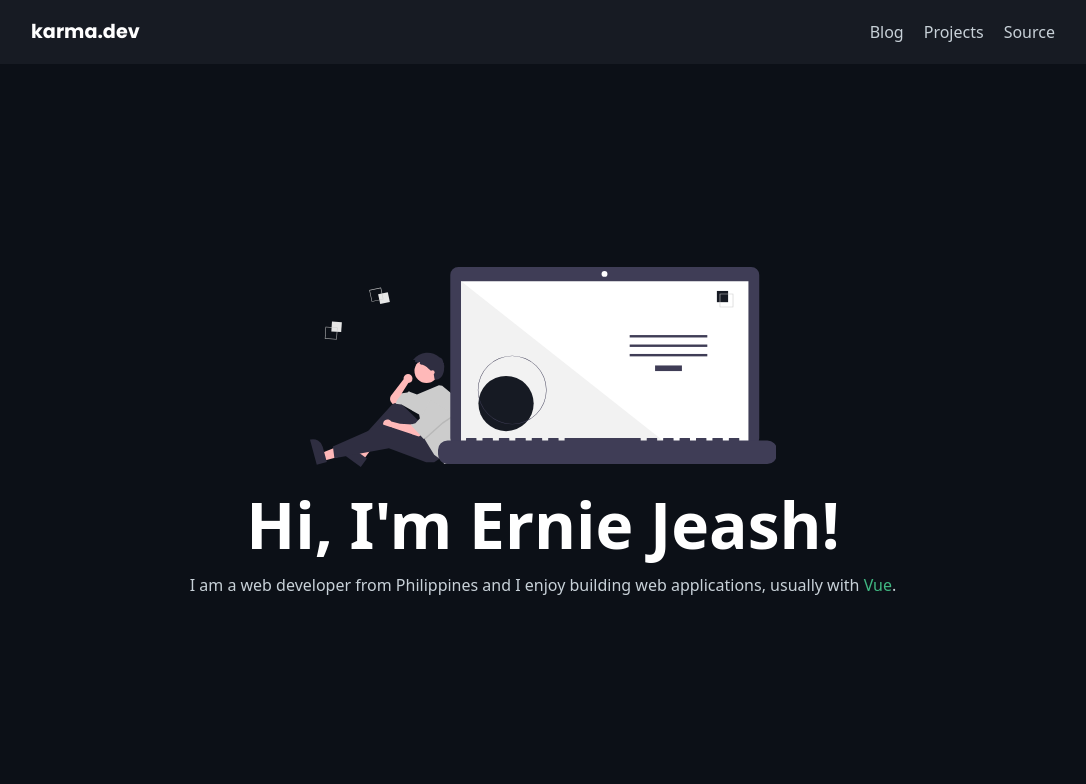
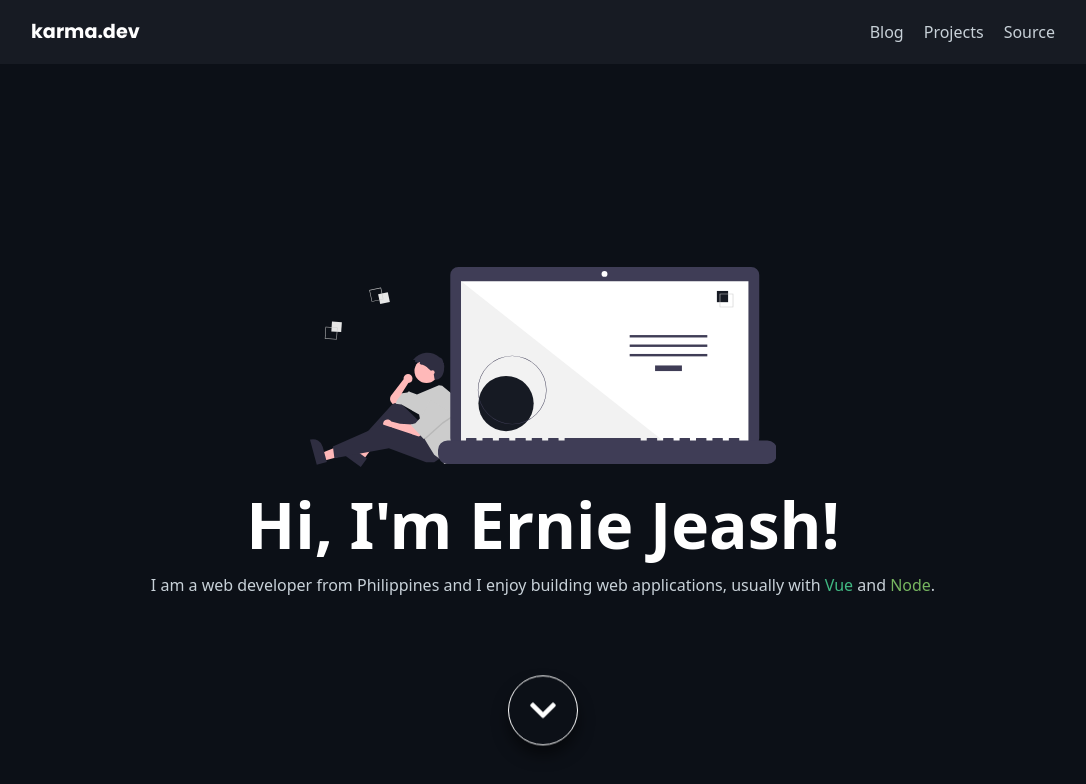
Before and after one commit to KarmaBlackshaw/portfolio, a Vue app: page / in a window 1280 px wide. Shown: the top 784 px of the page, without its empty margins (97-1183 px from the left). Built offline with nearby package versions, Linux system fonts and the light colour scheme.

Commit message:
add floating btn

```diff
--- a/src/views/Home.vue
+++ b/src/views/Home.vue
@@ -20,9 +20,21 @@
         <a
           class="subtitle--vue"
           href="https://vuejs.org/"
-        >Vue</a>.
+        >Vue</a> and
+
+        <a
+          class="subtitle--node"
+          href="https://nodejs.org/en/about/"
+        >Node</a>.
       </p>
     </div>
+
+    <button class="btn-down">
+      <img
+        src="@/assets/svg/icons/chevron-down-solid.svg"
+        alt=""
+      >
+    </button>
   </section>
 </template>
 
@@ -43,7 +55,9 @@ export default {
   display: flex;
   justify-content: center;
   align-items: center;
+  position: relative;
 
+  .home--container {
     .home-hero--banner {
       display: flex;
       justify-content: center;
@@ -80,7 +94,46 @@ export default {
       font-weight: light;
 
       .subtitle--vue {
-      color: #40B882;
+        color: #40b882;
+      }
+
+      .subtitle--node {
+        color: #76b55f;
+      }
+    }
+  }
+
+  @keyframes float {
+    0% {
+      box-shadow: 0 5px 15px 0px rgba(0, 0, 0, 0.6);
+      transform: translatey(0px);
+    }
+    50% {
+      box-shadow: 0 25px 15px 0px rgba(0, 0, 0, 0.2);
+      transform: translatey(-20px);
+    }
+    100% {
+      box-shadow: 0 5px 15px 0px rgba(0, 0, 0, 0.6);
+      transform: translatey(0px);
+    }
+  }
+
+  .btn-down {
+    position: absolute;
+    height: 70px;
+    width: 70px;
+    border: 1px solid white;
+    bottom: 50px;
+    border-radius: 50%;
+    display: flex;
+    justify-content: center;
+    align-items: center;
+    cursor: pointer;
+    animation: float 6s ease-in-out infinite;
+
+    img {
+      height: 30px;
+      width: 30px;
     }
   }
 }
```
Also changed, not shown: src/assets/svg/icons/chevron-down-solid.svg (added). Lines whose indentation alone changed are shown as unchanged.
